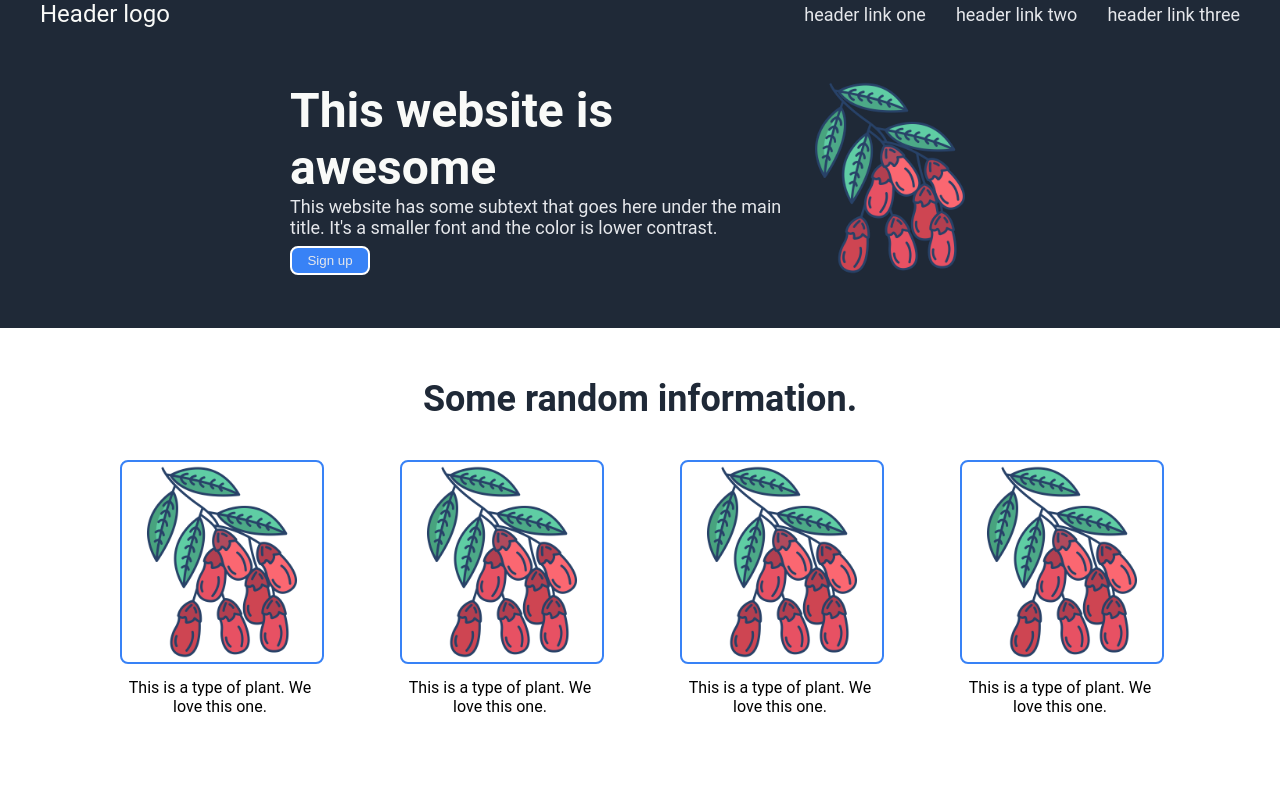
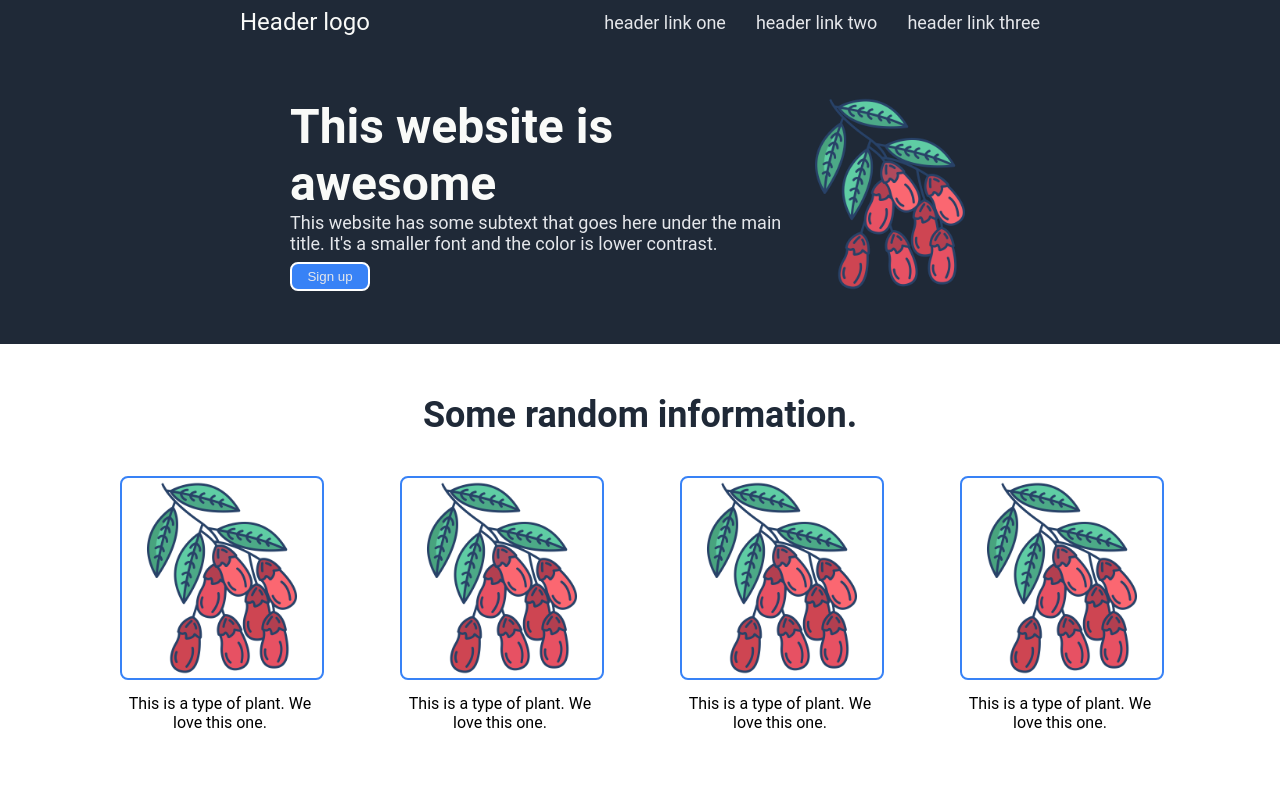
Before and after one commit to raynergoh/Landing-Page, a plain HTML site: page index.html in a window 1280 px wide. Shown: the top 800 px of the page. Drawn offline with Linux system fonts and the light colour scheme.

Commit message:
add padding to .header in style.css

```diff
--- a/style.css
+++ b/style.css
@@ -20,7 +20,7 @@ body {
     display: flex;
     align-items: center;
     justify-content: space-between;
-    height: 40px;
+    padding: 8px 200px;
 }
 
 .logo {
```
